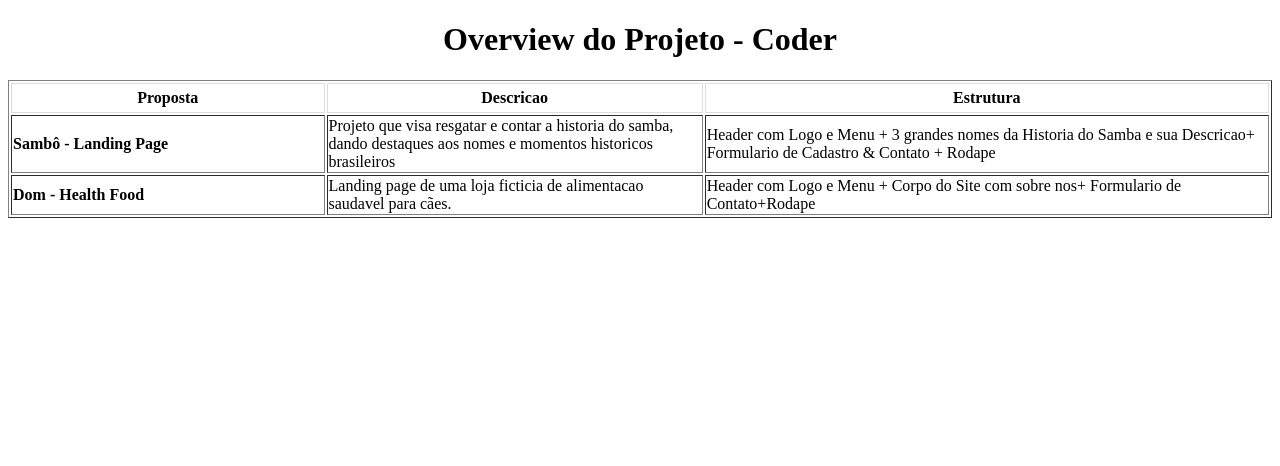
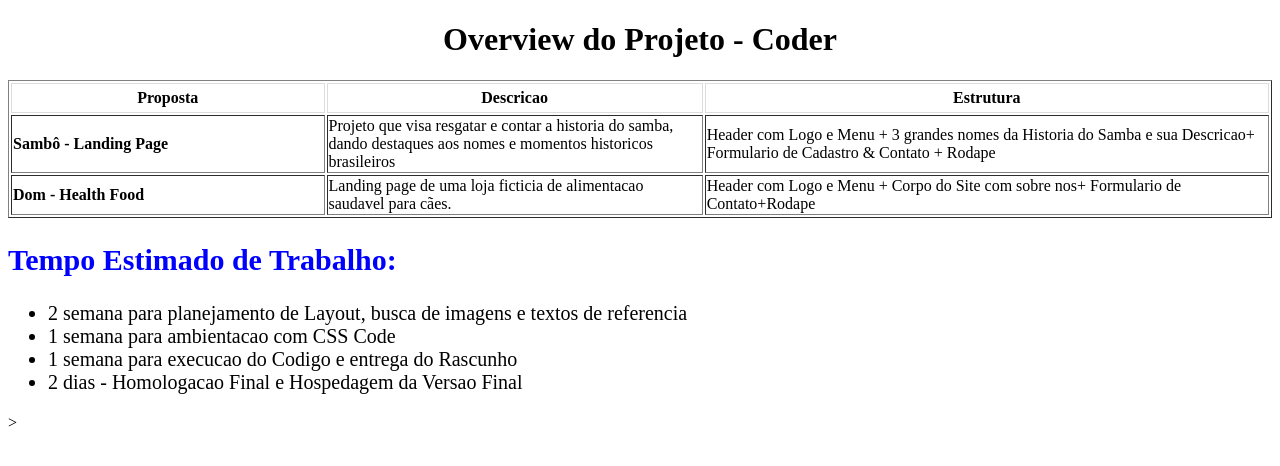
Before and after one commit to oleandroseveriano/CoderProjectKickOff, a plain HTML site: page index.html in a window 1280 px wide. Drawn offline with Linux system fonts and the light colour scheme.

Commit message:
Inclusao do Tempo Estimado do Trabalho

```diff
--- a/index.html
+++ b/index.html
@@ -24,6 +24,14 @@
         <td> Landing page de uma loja ficticia de alimentacao saudavel para cães.</td>
         <td> Header com Logo e Menu + Corpo do Site com sobre nos+ Formulario de Contato+Rodape</td>
     </tr>
+    </table>
+    <h2 style="color: blue; font-size: 30px;"> Tempo Estimado de Trabalho: </h3>
+        <ul style="font-size: 20px;">
+            <li> 2 semana para planejamento de Layout, busca de imagens e textos de referencia</li>
+            <li> 1 semana para ambientacao com CSS Code</li>
+            <li> 1 semana para execucao do Codigo e entrega do Rascunho</li>
+            <li> 2 dias - Homologacao Final e Hospedagem da Versao Final</li>
+        </ul>>
 
 </body>
 </html>
```
